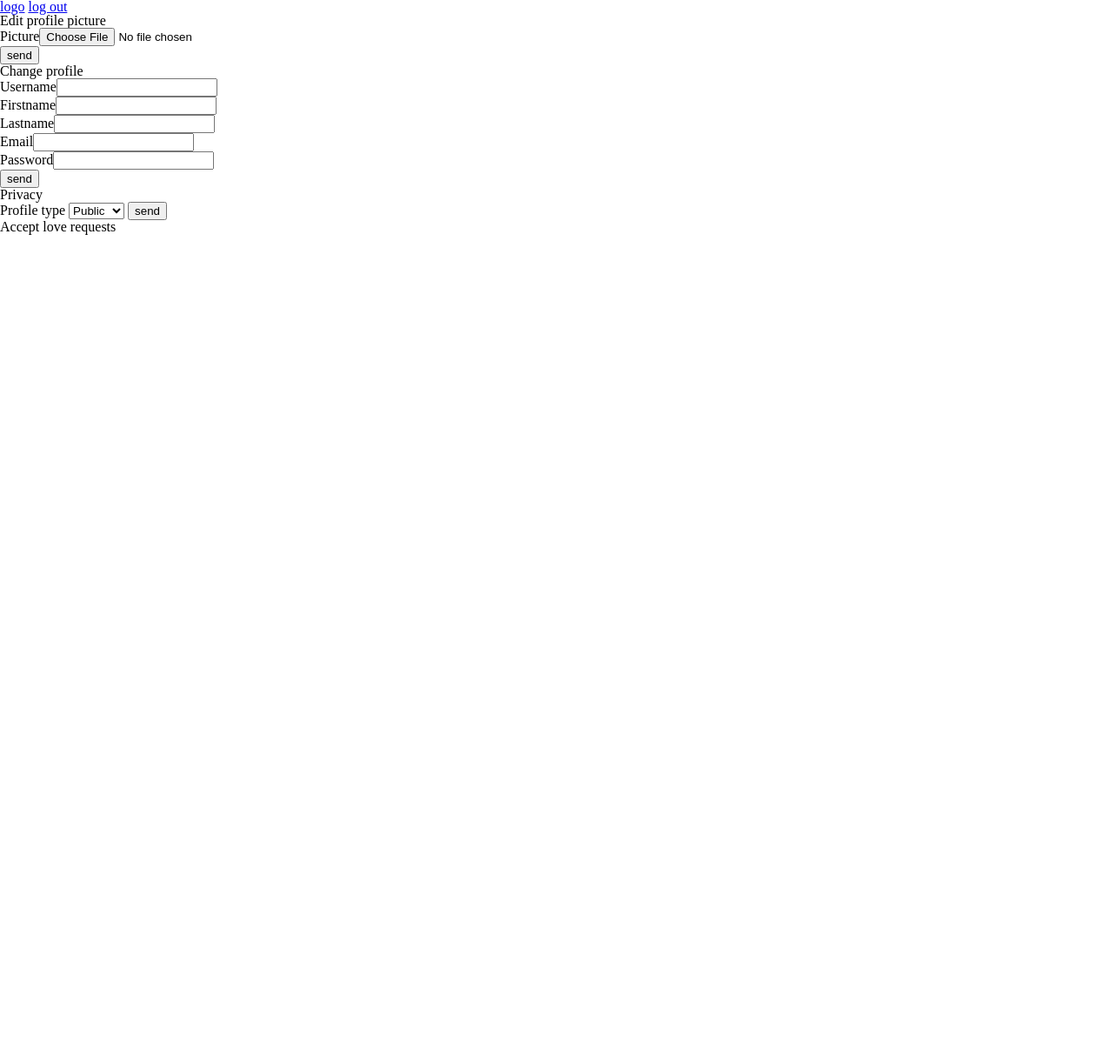
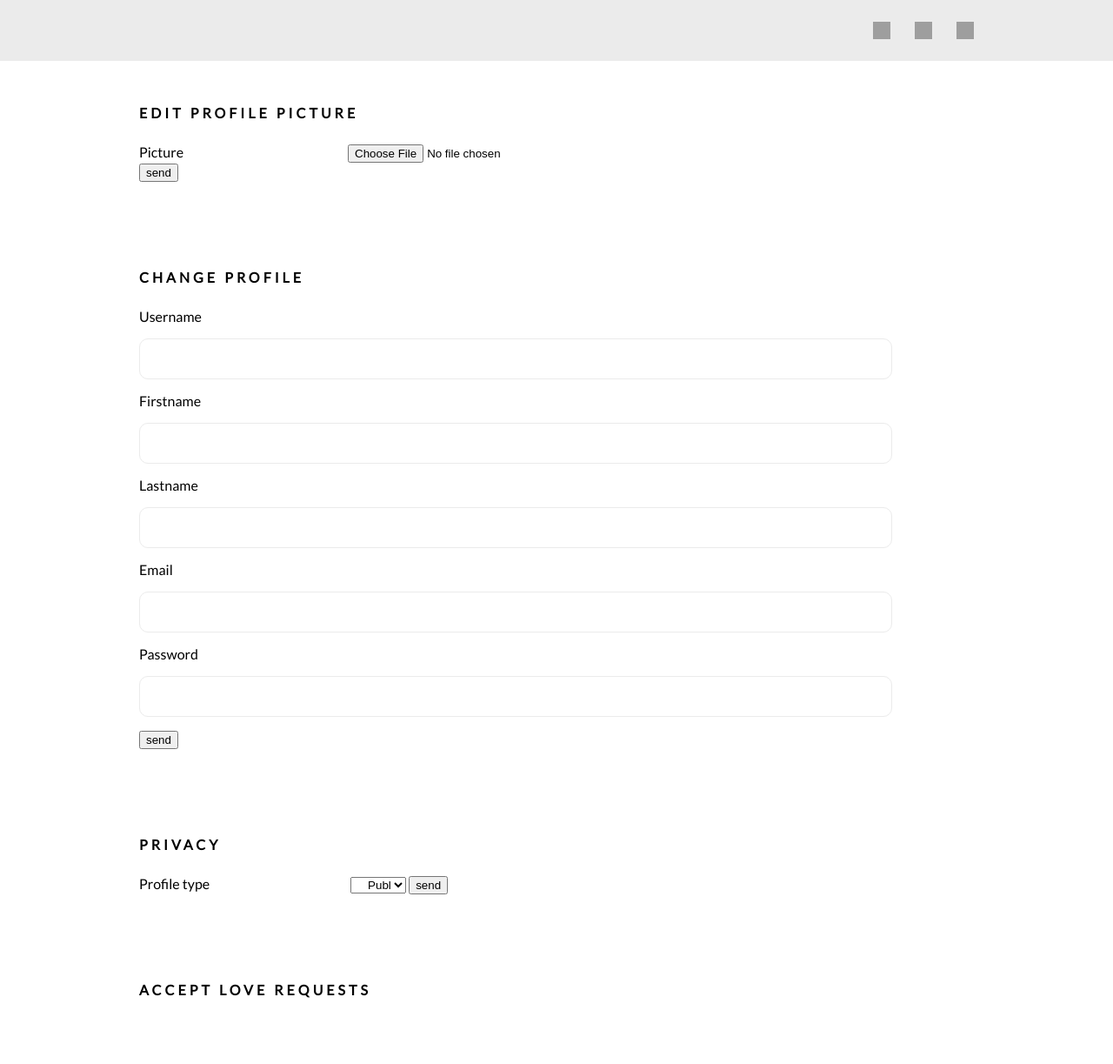
Before and after one commit to JerBartels/php1-imdstagram, a PHP site: page /php1-satchmo/pages/profile.php in a window 1280 px wide. Shown: the whole page at 87% size. Before the commit the page ends 270 px from the top, so only its background shows below. Run offline with PHP 8.4, Linux system fonts and the light colour scheme; the template is opened without the code that fills it, so the values that code supplies are empty; the visitor is signed in with stand-in values (Sample User, id 1); grey boxes are pictures that could not be loaded.

Commit message:
css feed 2

```diff
--- a/pages/profile.php
+++ b/pages/profile.php
@@ -157,15 +157,30 @@ if(isset($_POST["btn_accept_love"]))
     <meta name="viewport" content="width=device-width, initial-scale=1">
     <link href='https://fonts.googleapis.com/css?family=Lato:400,700italic,300' rel='stylesheet' type='text/css'>
     <link rel="stylesheet" href="../styles/reset.css">
-    <link rel="stylesheet" href="../styles/style.css">
+    <link rel="stylesheet" href="../styles/satchmo.css">
 </head>
 
 <body>
 
-<nav id="nav">
-    <div id="nav_content">
-        <a href="../index.php" class="logo_app">logo</a>
-        <a href="logout.php" class="logout_app">log out</a>
+<nav>
+    <div class="nav_content">
+        <div class="nav_right">
+            <a class="a_search a_nav" href="#">search</a>
+            <a class="a_profile a_nav" href="profile.php">profile</a>
+            <a class="a_logout a_nav" href="logout.php">logout</a>
+        </div>
+
+        <div class="clearfix"></div>
+
+        <div class="nav_search">
+            <form method="post" action="search.php" class ="form_nav" autocomplete="off">
+                <input type="text" placeholder="search" class="submit_input" name="input_search">
+                <input type="submit" value="find" name="submit_search" class="submit_search" id="submit_search">
+            </form>
+        </div>
+
+        <div class="clearfix"></div>
+
     </div>
 </nav>
 
@@ -177,8 +192,7 @@ if(isset($_POST["btn_accept_love"]))
             <h2>Edit profile picture</h2>
             <p class="change_feedback"><?php echo $feedback_profile_pic ?></p>
 
-            <form enctype="multipart/form-data" method="post" action="">
-                <!--<input type="hidden" name="MAX_FILE_SIZE" value="32768"/>-->
+            <form enctype="multipart/form-data" method="post" action="" class="profile_form">
                 <label class=label_change_profile for="profile_pic">Picture</label><input type="file" class="input_change_profile" name="profile_pic" id="profile_pic"><br>
                 <input type="submit" value="send" name="btn_profile_pic" class="input_change_profile" id="btn_profile_pic">
             </form>
@@ -190,7 +204,7 @@ if(isset($_POST["btn_accept_love"]))
             <h2>Change profile</h2>
             <p class="change_feedback" id="change_feedback"><?php echo $feedback ?></p>
 
-            <form action="" method="post" autocomplete="off">
+            <form action="" method="post" autocomplete="off" class="profile_form">
                 <label class=label_change_profile for="input_change_username">Username</label><input type="text" name="username" id="input_change_username" class="input_change_profile" value="<?php print $user->Username; ?>"><br>
                 <?php if(isset($_POST['username']) && !validateUsername($_POST['username'])){echo $err_username;} ?>
                 <p id="username_ajax_feedback"></p>
@@ -212,7 +226,7 @@ if(isset($_POST["btn_accept_love"]))
             <h2>Privacy</h2>
             <p class="change_feedback" id="change_feedback"><?php echo $feedback_privacy ?></p>
 
-            <form action="" method="post" autocomplete="off">
+            <form action="" method="post" autocomplete="off" class="profile_form">
                 <label class=label_change_profile for="input_change_privacy">Profile type</label>
                 <select name="input_change_privacy" id="input_change_privacy">
                     <option value="private"<?=$user->Private == True ? ' selected="selected"' : '';?>>Private</option>
@@ -236,7 +250,7 @@ if(isset($_POST["btn_accept_love"]))
                     foreach($follows as $follow)
                     {
                 ?>
-                        <form action="" method="POST">
+                        <form action="" method="POST" class="profile_form">
                             <label for=""><a href="user.php?username=<?php echo $follow["fan"] ?>"><?php echo $follow["fan"] ?></a></label>
                             <input type="hidden" value="<?php echo $follow["fan"] ?>" name="input_accept_love">
                             <input type="submit" value="accept" name="btn_accept_love">
--- a/pages/satchmo.php
+++ b/pages/satchmo.php
@@ -162,7 +162,7 @@ if(isset($_POST["feed-delete-button"]))
         <div id="post_zone_content">
             <div id="image_preview">
                 <figure id="figure_preview">
-                    <img id="preview" src="#" alt="your image">
+                    <img id="preview" src="#" alt="your profile image">
                 </figure>
             </div>
 
--- a/styles/satchmo.css
+++ b/styles/satchmo.css
@@ -7,6 +7,7 @@ html, body
     width: 100%;
     background-color: #FFFFFF;
     color: #000000;
+    line-height: 1.25em;
 }
 
 .clearfix
@@ -21,6 +22,14 @@ html, body
     color: #AAAAAA;
     font-size: 0.75em;
     font-weight: 700;
+}
+
+h2
+{
+    font-weight: 700;
+    letter-spacing: 0.25em;
+    text-transform: uppercase;
+    margin-bottom: 25px;
 }
 
 /* end general */
@@ -56,7 +65,6 @@ nav
     text-indent: -9999px;
     background-repeat: no-repeat;
     margin: 0 0 0 25px;
-
 }
 
 .a_profile
@@ -453,3 +461,53 @@ select
     outline: none;
     transform: rotate(360deg);
 }
+
+/* end feed */
+
+/* start profile change */
+
+#edit_profile
+{
+    width: 100%;
+}
+
+.edit_profile_content
+{
+    max-width: 960px;
+    padding: 50px 15px;
+    margin: 0 auto;
+}
+
+label
+{
+    display: inline-block;
+    width: 25%;
+}
+
+.profile_form input[type="text"],
+.profile_form input[type="password"]
+{
+    display: inline-block;
+    background-color: #FFFFFF;
+    text-align: center;
+    color: #000000;
+    font-variant: small-caps;
+    font-size: 0.8em;
+    letter-spacing: 0.25em;
+    width: 90%;
+    padding: 15px 0;
+    margin: 15px auto;
+    border-radius: 10px;
+    border: 1px solid #EBEBEB;
+    transition: ease-in-out, width, .35s ease-in-out;
+    -webkit-appearance: none;
+}
+
+.profile_form input:focus[type="text"],
+.profile_form input:focus[type="password"]
+{
+    width: 100%;
+    outline: none;
+}
+
+/* end profile change */
```
